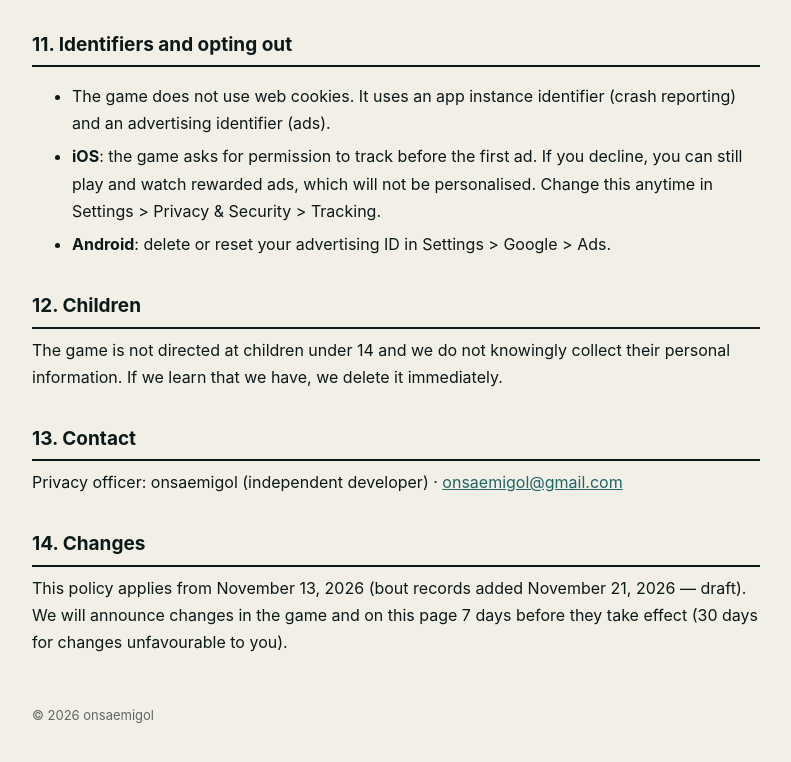
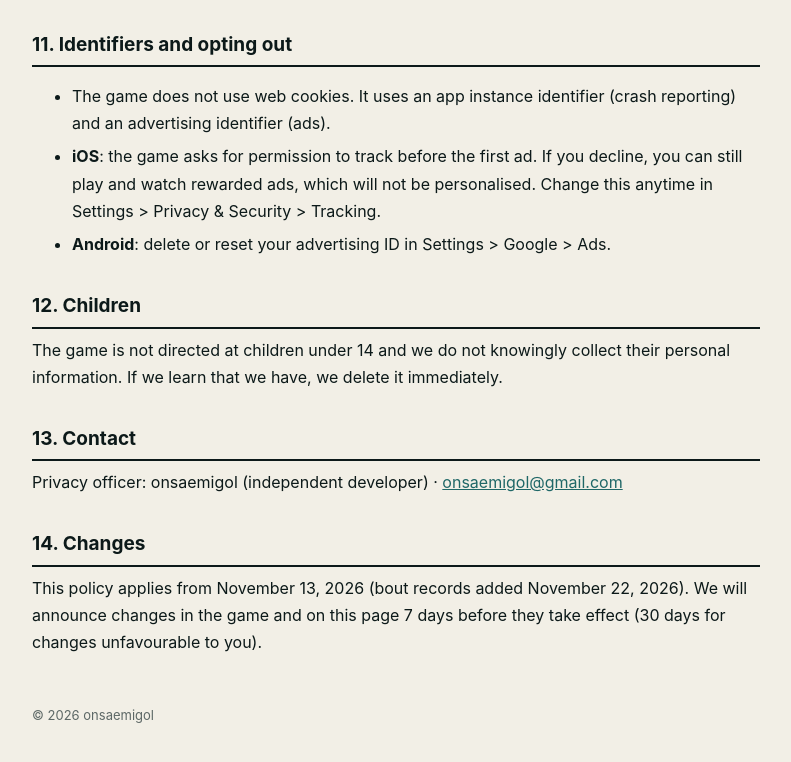
Before and after one commit to jeoungsung12/ce-legal, a plain HTML site: page privacy/en.html in a window 1280 px wide. Shown: the part 3297-4059 px from the top of the page, without its empty margins (244-1035 px from the left). Drawn offline with Linux system fonts and the light colour scheme.

Commit message:
개인정보처리방침: 대전 기록 공개(티어·랭킹) 2026-11-22 시행 확정

```diff
--- a/privacy/en.html
+++ b/privacy/en.html
@@ -91,7 +91,7 @@
 <p>Privacy officer: onsaemigol (independent developer) · <a href="mailto:onsaemigol@gmail.com">onsaemigol@gmail.com</a></p>
 
 <h2>14. Changes</h2>
-<p>This policy applies from November 13, 2026 (bout records added November 21, 2026 — draft). We will announce changes in the game and on this page 7 days before they take effect (30 days for changes unfavourable to you).</p>
+<p>This policy applies from November 13, 2026 (bout records added November 22, 2026). We will announce changes in the game and on this page 7 days before they take effect (30 days for changes unfavourable to you).</p>
 
 <footer>© 2026 onsaemigol</footer>
 </main>
```
Also changed, not shown: privacy/index.html (+1 -1 lines).
